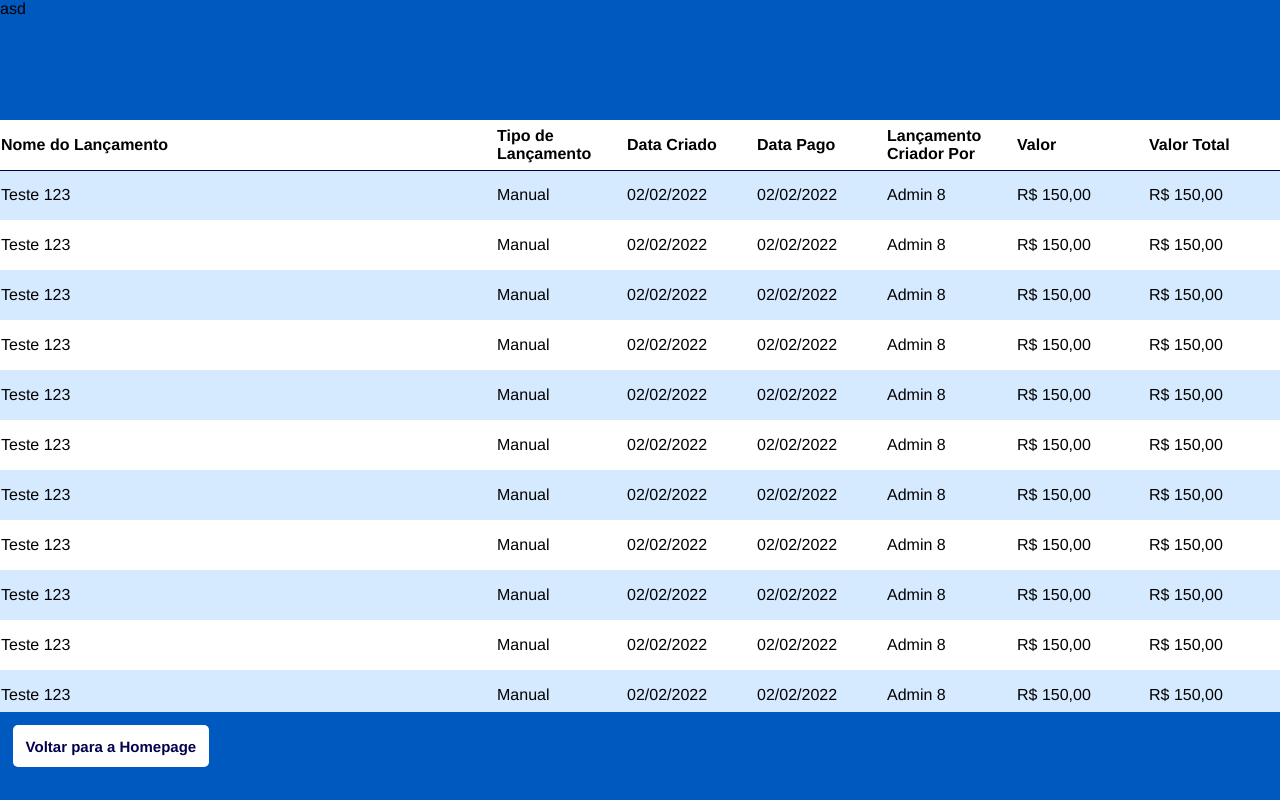
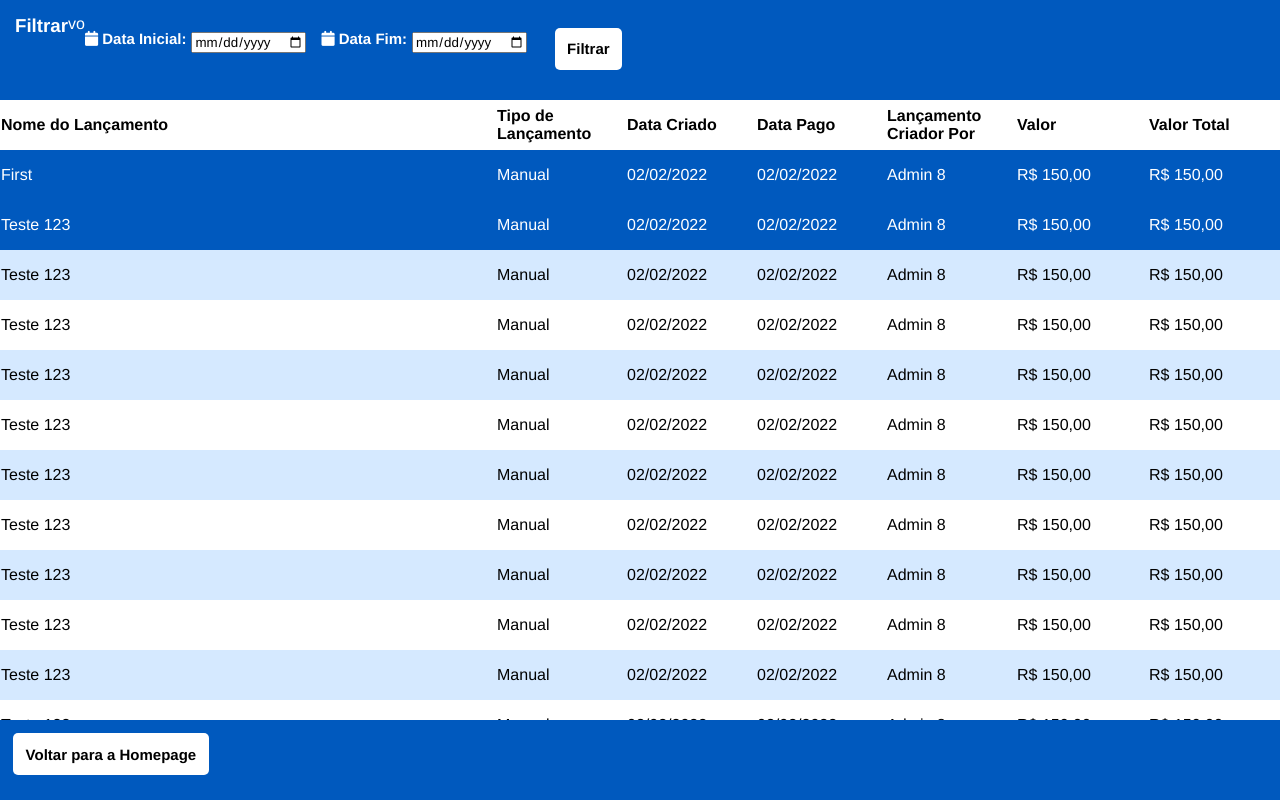
Before and after one commit to Octavio-Lima/gerenciador-de-unidades-odontologicas, a plain HTML site: page html/financeTable.html in a window 1280 px wide. Drawn offline with Linux system fonts and the light colour scheme.

Commit message:
Atualização do layout da pagina financeira

```diff
--- a/css/financeTable.css
+++ b/css/financeTable.css
@@ -1,3 +1,4 @@
+/* Geral */
 * {
     font-family: helvetica;
 }
@@ -8,41 +9,51 @@ body, tbody {
     padding: 0;
 }
 
+/* Cabeçalho */
 header {
     background-color: #0059be;
     position: absolute;
     top: 0;
-    height: 15%;
+    height: 100px;
     width: 100%;
+    color: #fff;
 }
 
+.header-elements {
+    display: flex;
+    padding: 15px;
+}
+
+.date-config-element{
+    display: flex;
+    font-size: 15px;
+    font-weight: bold;
+}
+
+header h3{
+    margin-top: 0px;
+    margin-bottom: 0px;
+}
+
+.header-input {
+    margin: auto 15px auto 5px;
+    width: 110px;
+}
+
+.filter-button {
+
+}
+
+/* Corpo */
 main {
     background-color: #fff;
     position: absolute;
-    top: 15%;
-    height: 74%;
+    top: 100px;
+    bottom: 80px;
     width: 100%;
     overflow-x: scroll;
 }
 
-footer {
-    background-color: #0059be;
-    position: absolute;
-    bottom: 0;
-    height: 11%;
-    width: 100%;
-}
-
-button {
-    border-style: none;
-    border-radius: 5px;
-    background-color: #fff;
-    color: #05004e;
-    font-size: 15px;
-    font-weight: bold;
-    padding: 1%;
-    margin: 1% 1% 0% 1%;
-}
 
 /* Tables */
 
@@ -58,8 +69,7 @@ table {
 #header-row {
     position: sticky;
     top: 0;
-    background-color: #fff;
-    border-bottom: solid 1px #05004e;
+    background-color: rgb(255, 255, 255);
 }
 
 tr {
@@ -72,7 +82,7 @@ th {
     text-align: left;
 }
 
-tr:nth-child(even) {
+tr:nth-child(even):not(.selected) {
     background-color: #d5e9ff;
 }
 
@@ -97,3 +107,49 @@ th:nth-child(6){
 th:last-child{
     width: 130px;
 }
+
+/* Rodapé */
+
+footer {
+    background-color: #0059be;
+    position: absolute;
+    bottom: 0;
+    height: 80px;
+    width: 100%;
+}
+
+button {
+    border-style: none;
+    border-radius: 5px;
+    background-color: #fff;
+    color: #000;
+    font-size: 15px;
+    font-weight: bold;
+    padding: 1%;
+    margin: 1% 1% 0% 1%;
+}
+
+button:hover {
+    border-style: none;
+    border-radius: 5px;
+    background-color: #99c9ff;
+    color: #000;
+    font-size: 15px;
+    font-weight: bold;
+    padding: 1%;
+    margin: 1% 1% 0% 1%;
+}
+
+button:active {
+    background-color: #05004e;
+    color: #fff;
+}
+
+tr:hover:not(#header-row):not(.selected) {
+    background-color: #99c9ff;
+}
+
+.selected {
+    color: #fff;
+    background-color: #0059be;
+}
--- a/css/homepage.css
+++ b/css/homepage.css
@@ -103,7 +103,6 @@ main{
 .work-container-page h2 {
     border-bottom: #05004e solid 1px;
     padding-left: 15px;
-    padding-bottom: 15px;
     width: 25vw;
 }
 
--- a/css/registerNewPatients.css
+++ b/css/registerNewPatients.css
@@ -3,14 +3,14 @@
 }
 
 body {
-    background-color: #ddd;
+    background-color: #eee;
     height: 100%;
 }
 
 .main-container {
     border-radius: 10px;
     border: solid #05004e 1px;
-    background-color: #ddd;
+    background-color: #eee;
     padding: 1%;
     position: relative;
     margin: auto auto;
--- a/html/financeTable.html
+++ b/html/financeTable.html
@@ -6,10 +6,24 @@
     <meta name="viewport" content="width=device-width, initial-scale=1.0">
     <link rel="icon" type="image/x-icon" href="../img/Medicalwp-Medical-Tooth-blue.ico">
     <link rel="stylesheet" href="../css/financeTable.css">
+    <script src="../js/financeTable.js"></script>
+    <link rel="stylesheet" href="https://cdnjs.cloudflare.com/ajax/libs/font-awesome/6.2.0/css/all.min.css" integrity="sha512-xh6O/CkQoPOWDdYTDqeRdPCVd1SpvCA9XXcUnZS2FmJNp1coAFzvtCN9BmamE+4aHK8yyUHUSCcJHgXloTyT2A==" crossorigin="anonymous" referrerpolicy="no-referrer" />
     <title>Financeiro - Lançamentos</title>
 </head>
 <body>
-    <header>asd</header>
+    <header>
+        <div class="header-elements">
+            <div class="filter-elements"></div>
+            <h3>Filtrar</h3>vo
+            <div class="date-config-element">
+                <p><i class="fa fa-calendar"></i> Data Inicial:</p>
+                <input type="date" name="" class="header-input" id="initial-date">
+                <p><i class="fa fa-calendar"></i> Data Fim:</p>
+                <input type="date" name="" class="header-input" id="end-date">
+            </div>
+            <button class="filter-button">Filtrar</button>
+        </div>
+    </header>
     <main>
         <table>
             <tbody>
@@ -22,7 +36,16 @@
                     <th>Valor</th>
                     <th>Valor Total</th>
                 </tr>
-                <tr>
+                <tr class="table-row selected">
+                    <td>First</td>
+                    <td>Manual</td>
+                    <td>02/02/2022</td>
+                    <td>02/02/2022</td>
+                    <td>Admin 8</td>
+                    <td>R$ 150,00</td>
+                    <td>R$ 150,00</td>
+                </tr>
+                <tr class="table-row selected">
                     <td>Teste 123</td>
                     <td>Manual</td>
                     <td>02/02/2022</td>
@@ -31,7 +54,7 @@
                     <td>R$ 150,00</td>
                     <td>R$ 150,00</td>
                 </tr>
-                <tr>
+                <tr class="table-row">
                     <td>Teste 123</td>
                     <td>Manual</td>
                     <td>02/02/2022</td>
@@ -40,7 +63,7 @@
                     <td>R$ 150,00</td>
                     <td>R$ 150,00</td>
                 </tr>
-                <tr>
+                <tr class="table-row">
                     <td>Teste 123</td>
                     <td>Manual</td>
                     <td>02/02/2022</td>
@@ -49,7 +72,7 @@
                     <td>R$ 150,00</td>
                     <td>R$ 150,00</td>
                 </tr>
-                <tr>
+                <tr class="table-row">
                     <td>Teste 123</td>
                     <td>Manual</td>
                     <td>02/02/2022</td>
@@ -58,7 +81,7 @@
                     <td>R$ 150,00</td>
                     <td>R$ 150,00</td>
                 </tr>
-                <tr>
+                <tr class="table-row">
                     <td>Teste 123</td>
                     <td>Manual</td>
                     <td>02/02/2022</td>
@@ -67,7 +90,7 @@
                     <td>R$ 150,00</td>
                     <td>R$ 150,00</td>
                 </tr>
-                <tr>
+                <tr class="table-row">
                     <td>Teste 123</td>
                     <td>Manual</td>
                     <td>02/02/2022</td>
@@ -76,7 +99,7 @@
                     <td>R$ 150,00</td>
                     <td>R$ 150,00</td>
                 </tr>
-                <tr>
+                <tr class="table-row">
                     <td>Teste 123</td>
                     <td>Manual</td>
                     <td>02/02/2022</td>
@@ -85,7 +108,7 @@
                     <td>R$ 150,00</td>
                     <td>R$ 150,00</td>
                 </tr>
-                <tr>
+                <tr class="table-row">
                     <td>Teste 123</td>
                     <td>Manual</td>
                     <td>02/02/2022</td>
@@ -94,7 +117,7 @@
                     <td>R$ 150,00</td>
                     <td>R$ 150,00</td>
                 </tr>
-                <tr>
+                <tr class="table-row">
                     <td>Teste 123</td>
                     <td>Manual</td>
                     <td>02/02/2022</td>
@@ -103,7 +126,7 @@
                     <td>R$ 150,00</td>
                     <td>R$ 150,00</td>
                 </tr>
-                <tr>
+                <tr class="table-row">
                     <td>Teste 123</td>
                     <td>Manual</td>
                     <td>02/02/2022</td>
@@ -112,7 +135,7 @@
                     <td>R$ 150,00</td>
                     <td>R$ 150,00</td>
                 </tr>
-                <tr>
+                <tr class="table-row">
                     <td>Teste 123</td>
                     <td>Manual</td>
                     <td>02/02/2022</td>
@@ -121,7 +144,7 @@
                     <td>R$ 150,00</td>
                     <td>R$ 150,00</td>
                 </tr>
-                <tr>
+                <tr class="table-row">
                     <td>Teste 123</td>
                     <td>Manual</td>
                     <td>02/02/2022</td>
@@ -130,7 +153,7 @@
                     <td>R$ 150,00</td>
                     <td>R$ 150,00</td>
                 </tr>
-                <tr>
+                <tr class="table-row">
                     <td>Teste 123</td>
                     <td>Manual</td>
                     <td>02/02/2022</td>
@@ -139,7 +162,7 @@
                     <td>R$ 150,00</td>
                     <td>R$ 150,00</td>
                 </tr>
-                <tr>
+                <tr class="table-row">
                     <td>Teste 123</td>
                     <td>Manual</td>
                     <td>02/02/2022</td>
@@ -148,7 +171,7 @@
                     <td>R$ 150,00</td>
                     <td>R$ 150,00</td>
                 </tr>
-                <tr>
+                <tr class="table-row">
                     <td>Teste 123</td>
                     <td>Manual</td>
                     <td>02/02/2022</td>
@@ -157,7 +180,7 @@
                     <td>R$ 150,00</td>
                     <td>R$ 150,00</td>
                 </tr>
-                <tr>
+                <tr class="table-row">
                     <td>Teste 123</td>
                     <td>Manual</td>
                     <td>02/02/2022</td>
@@ -166,7 +189,7 @@
                     <td>R$ 150,00</td>
                     <td>R$ 150,00</td>
                 </tr>
-                <tr>
+                <tr class="table-row">
                     <td>Teste 123</td>
                     <td>Manual</td>
                     <td>02/02/2022</td>
@@ -175,7 +198,7 @@
                     <td>R$ 150,00</td>
                     <td>R$ 150,00</td>
                 </tr>
-                <tr>
+                <tr class="table-row">
                     <td>Teste 123</td>
                     <td>Manual</td>
                     <td>02/02/2022</td>
@@ -184,7 +207,7 @@
                     <td>R$ 150,00</td>
                     <td>R$ 150,00</td>
                 </tr>
-                <tr>
+                <tr class="table-row">
                     <td>Teste 123</td>
                     <td>Manual</td>
                     <td>02/02/2022</td>
@@ -193,7 +216,7 @@
                     <td>R$ 150,00</td>
                     <td>R$ 150,00</td>
                 </tr>
-                <tr>
+                <tr class="table-row">
                     <td>Teste 123</td>
                     <td>Manual</td>
                     <td>02/02/2022</td>
@@ -202,7 +225,7 @@
                     <td>R$ 150,00</td>
                     <td>R$ 150,00</td>
                 </tr>
-                <tr>
+                <tr class="table-row">
                     <td>Teste 123</td>
                     <td>Manual</td>
                     <td>02/02/2022</td>
@@ -211,17 +234,8 @@
                     <td>R$ 150,00</td>
                     <td>R$ 150,00</td>
                 </tr>
-                <tr>
-                    <td>Teste 123</td>
-                    <td>Manual</td>
-                    <td>02/02/2022</td>
-                    <td>02/02/2022</td>
-                    <td>Admin 8</td>
-                    <td>R$ 150,00</td>
-                    <td>R$ 150,00</td>
-                </tr>
-                <tr>
-                    <td>Teste 123</td>
+                <tr class="table-row">
+                    <td>Last</td>
                     <td>Manual</td>
                     <td>02/02/2022</td>
                     <td>02/02/2022</td>
--- /dev/null
+++ b/js/financeTable.js
@@ -0,0 +1,21 @@
+const allRows = document.querySelectorAll(".table-row");
+
+//
+function selectRow(selectedRow) {
+    allRows.forEach((row, index) => {
+        row.classList.remove("selected");
+    });
+
+    selectedRow.classList.toggle("selected");
+}
+
+document.addEventListener("click", (e) => {
+    e.preventDefault();
+
+    const targetEl = e.target;
+    const parentEl = targetEl.closest("tr");
+
+    if (parentEl.classList.contains("table-row")){
+        selectRow(parentEl);
+    }
+})
```
Also changed, not shown: html/homepage.html (+3 -3 lines), html/registerNewPatients.html (+2 -2 lines).
